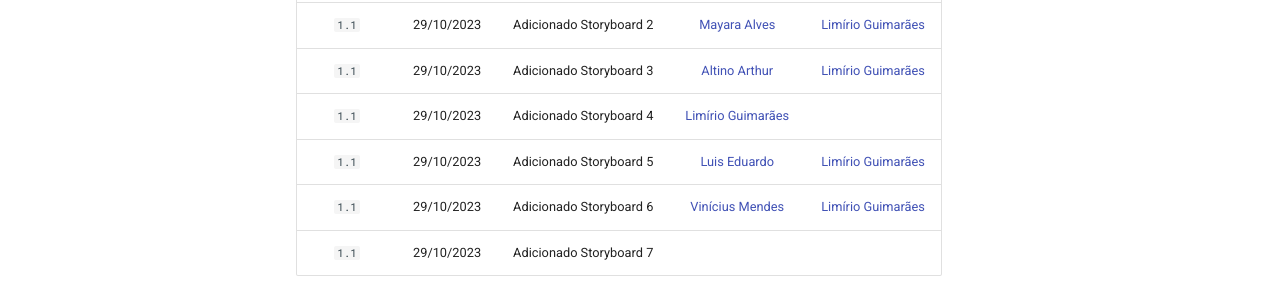
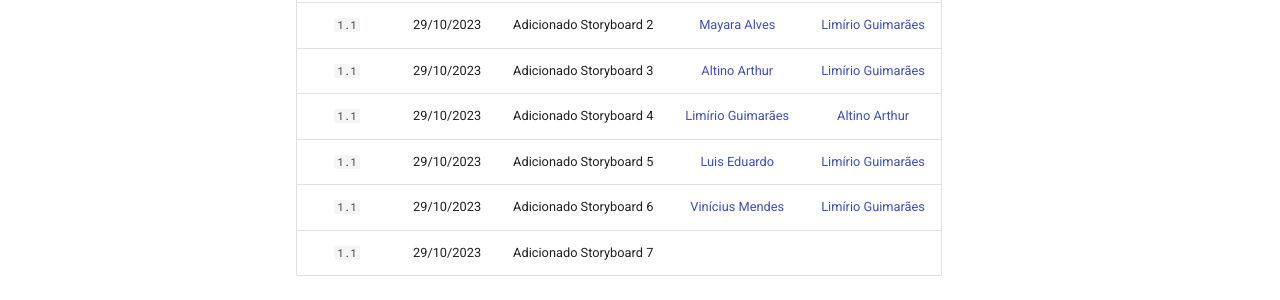
Before and after one commit to Interacao-Humano-Computador/2023.2-Ventoy, an MkDocs documentation site: the page built from docs/DAD/nivel1/storyboard/storyboards.md, in a window 1280 px wide and 900 px high, scrolled down 1862 px. Shown: the part 448-748 px from the top of the window. Built offline with MkDocs 1.6.1 and Material for MkDocs 9.7.7, drawn with Linux system fonts in a browser that asks for light colours; comment, search, counter and statistics services are not loaded.

Commit message:
Update storyboards.md

```diff
--- a/docs/DAD/nivel1/storyboard/storyboards.md
+++ b/docs/DAD/nivel1/storyboard/storyboards.md
@@ -114,7 +114,7 @@ Fonte: [Milena Baruc](https://github.com/MilenaBaruc).
 |`1.1`  | 28/10/2023 |Adicionado Storyboard 1|[Breno Queiroz](https://github.com/brenob6)|[Limírio Guimarães](https://github.com/LimirioGuimaraes)
 |`1.1`  | 29/10/2023 |Adicionado Storyboard 2|[Mayara Alves](https://github.com/Mayara-tech)|[Limírio Guimarães](https://github.com/LimirioGuimaraes)
 |`1.1`  | 29/10/2023 |Adicionado Storyboard 3|[Altino Arthur](https://github.com/arthurrochamoreira)|[Limírio Guimarães](https://github.com/LimirioGuimaraes)
-|`1.1`  | 29/10/2023 |Adicionado Storyboard 4|[Limírio Guimarães](https://github.com/LimirioGuimaraes)|[]()
+|`1.1`  | 29/10/2023 |Adicionado Storyboard 4|[Limírio Guimarães](https://github.com/LimirioGuimaraes)|[Altino Arthur](https://github.com/arthurrochamoreira)
 |`1.1`  | 29/10/2023 |Adicionado Storyboard 5|[Luis Eduardo](https://github.com/](https://github.com/LuisMiranda10))|[Limírio Guimarães](https://github.com/LimirioGuimaraes)
 |`1.1`  | 29/10/2023 |Adicionado Storyboard 6|[Vinícius Mendes](https://github.com/yabamiah)|[Limírio Guimarães](https://github.com/LimirioGuimaraes)
 |`1.1`  | 29/10/2023 |Adicionado Storyboard 7|[](https://github.com/)|[](https://github.com/)
```
